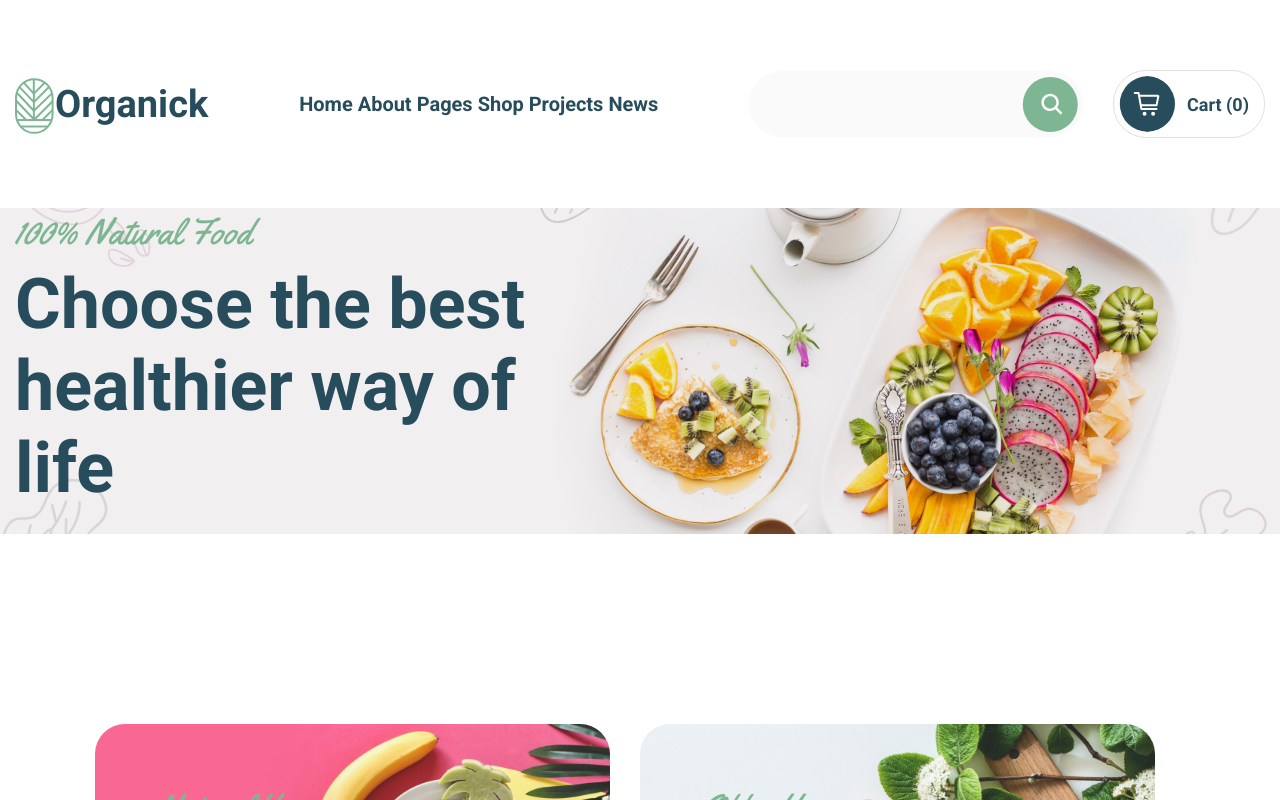
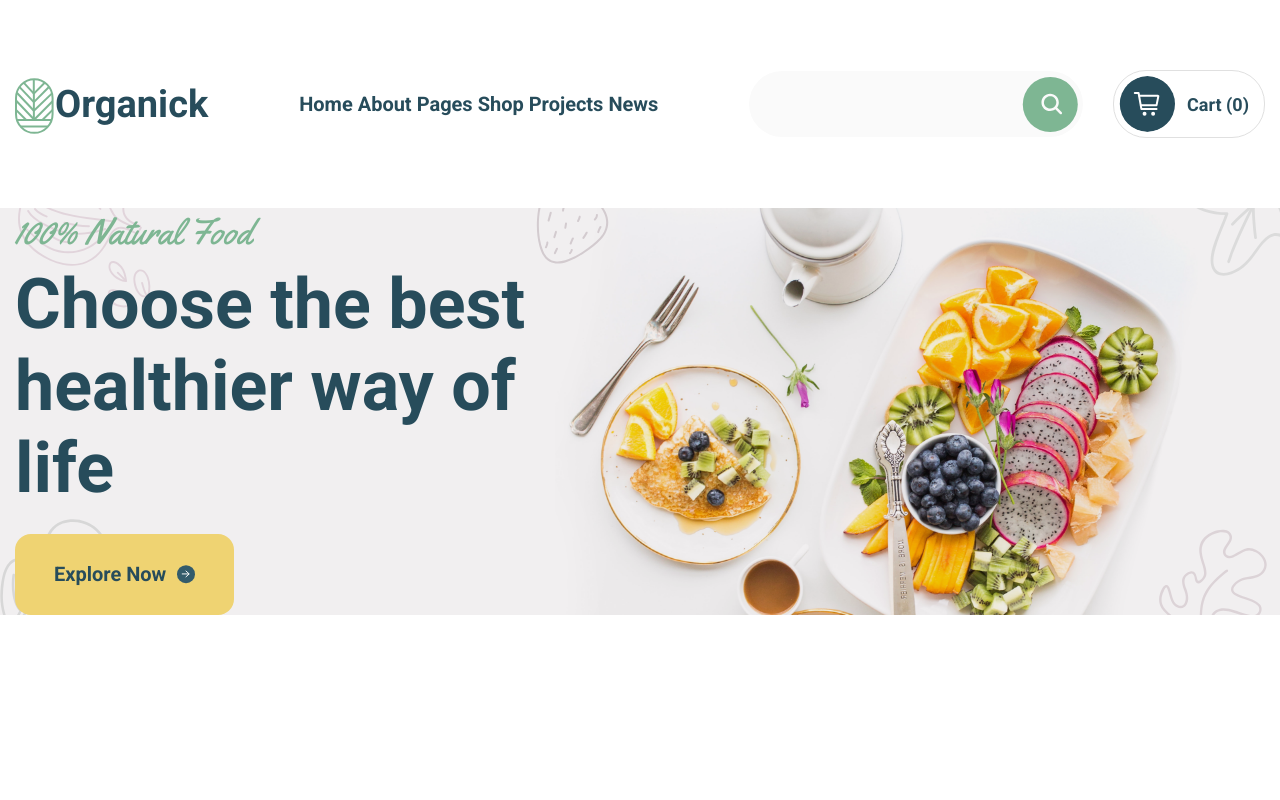
Before and after one commit to AlienNT/agriculture-webflow, a Vue app in the folder client/: page / in a window 1280 px wide. Shown: the top 800 px of the page. Built offline with nearby package versions, Linux system fonts and the light colour scheme.

Commit message:
update (components) добавил логику и стили в компонент кнопки

```diff
--- a/client/src/components/siteComponents/VButton.vue
+++ b/client/src/components/siteComponents/VButton.vue
@@ -1,11 +1,83 @@
 <script setup>
+import {computed} from "vue";
 
+const props = defineProps({
+  disabled: {
+    type: Boolean,
+    default: null
+  },
+  label: {
+    type: String,
+    default: 'Button'
+  },
+  styleType: {
+    type: Number,
+    default: 0
+  }
+})
+
+const classes = ['blue', 'yellow', 'white', "paginate"]
+
+const styleClass = computed(() => {
+  return classes[props.styleType] || classes[0]
+})
 </script>
 
 <template>
-
+  <button
+      class="button"
+      type="button"
+      :class="styleClass"
+      :disabled="disabled"
+      @click="$emit('onClick')"
+  >
+    {{ label }}
+  </button>
 </template>
 
-<style scoped>
+<style scoped lang="scss">
+.button {
+  display: flex;
+  padding: 28px 39px 29px 39px;
+  justify-content: center;
+  align-items: center;
+  border-radius: 16px;
+  gap: 10px;
+  font-family: $mainFont;
+  font-size: 20px;
+  font-style: normal;
+  font-weight: 700;
+  line-height: normal;
+  cursor: pointer;
 
+  &:after {
+    content: '';
+    display: block;
+    background: url("/images/icon/Aerrow.svg") no-repeat center / contain;
+    width: 19px;
+    height: 19px;
+  }
+}
+
+.blue, .paginate {
+  background: map-get($colors, greenishBlue);
+  color: map-get($colors, light);
+}
+
+.yellow, .white {
+  color: map-get($colors, greenishBlue);
+}
+
+.yellow {
+  background: map-get($colors, buffaloLeather);
+}
+
+.white {
+  background: map-get($colors, light);
+  border: 1px solid map-get($colors, greenishBlue);
+}
+
+.paginate {
+  background: map-get($colors, greenishBlue);
+}
 </style>
```
